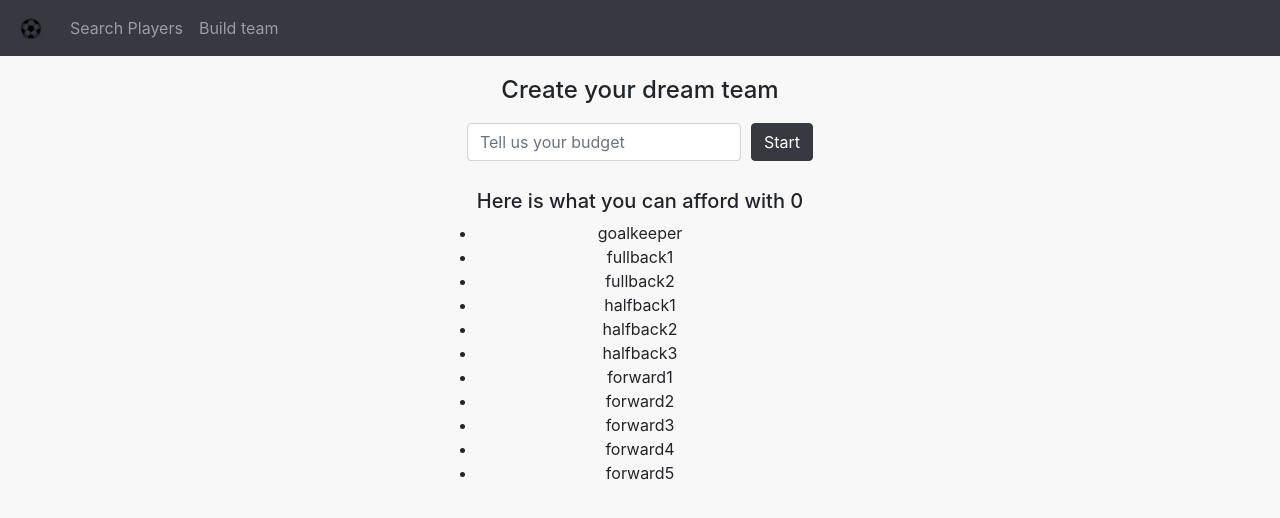
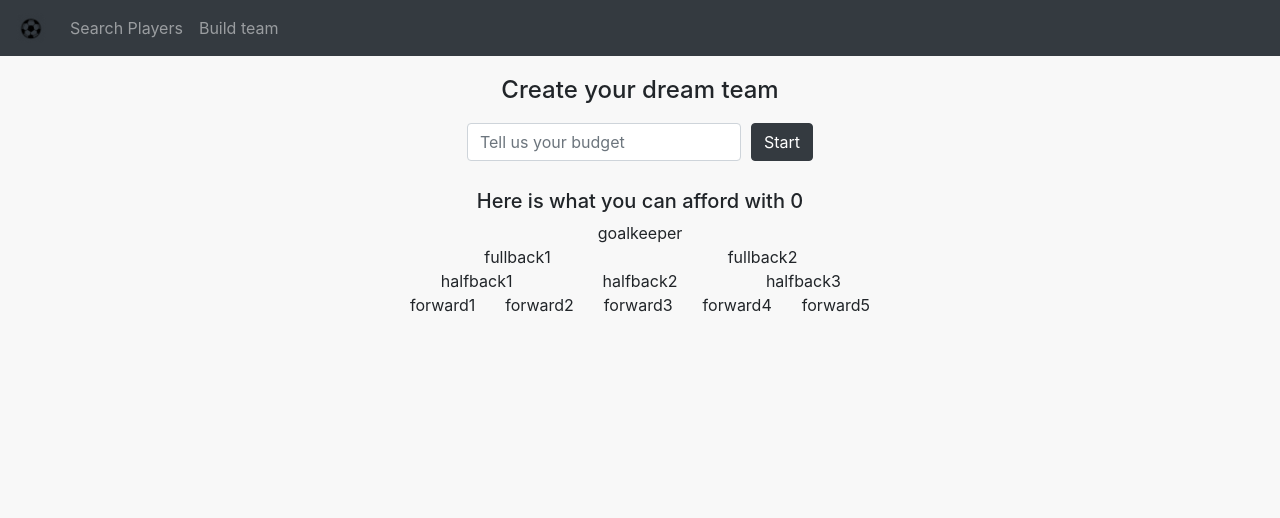
Before and after one commit to darkchesca/phiture-task-francescab, a React (Create React App) app in the folder Client/: page /team in a window 1280 px wide. Shown: the top 518 px of the page. Built offline with nearby package versions, Linux system fonts and the light colour scheme; a web font is replaced by a local one.

Commit message:
add grid to BuildTeam.tsx

```diff
--- a/Client/src/views/BuildTeam/BuildTeam.tsx
+++ b/Client/src/views/BuildTeam/BuildTeam.tsx
@@ -3,6 +3,8 @@
 //bootstrap
 import {Col, Form} from "react-bootstrap";
 import Button from "react-bootstrap/Button";
+import Container from "react-bootstrap/cjs/Container";
+import Row from "react-bootstrap/cjs/Row";
 //components
 import {LoadingModal} from "../../components/LoadingModal/LoadingModal";
 import {ErrorModal} from "../../components/ErrorModal/ErrorModal";
@@ -88,41 +90,51 @@
                         : team !== {} // team not empty
                             ? <div className="build-team-view_grid-result">
                                 <h5>{t('buildTeam.resultTitle', {budget: budget})}</h5>
-                                <ul>
-                                    <li>
+                                <Container>
+                                    <Row className="justify-content-md-center">
+                                        <Col>
                                             goalkeeper
-                                    </li>
-                                    <li>
+                                        </Col>
+                                    </Row>
+
+                                    {/* Columns start at 50% wide on mobile and bump up to 33.3% wide on desktop */}
+                                    <Row className="justify-content-md-center">
+                                        <Col>
                                             fullback1
-                                    </li>
-                                    <li>
+                                        </Col>
+                                        <Col>
                                             fullback2
-                                    </li>
-                                    <li>
+                                        </Col>
+                                    </Row>
+                                    <Row className="justify-content-md-center">
+                                        <Col>
                                             halfback1
-                                    </li>
-                                    <li>
+                                        </Col>
+                                        <Col>
                                             halfback2
-                                    </li>
-                                    <li>
+                                        </Col>
+                                        <Col>
                                             halfback3
-                                    </li>
-                                    <li>
+                                        </Col>
+                                    </Row>
+                                    <Row className="justify-content-md-center">
+                                        <Col>
                                             forward1
-                                    </li>
-                                    <li>
+                                        </Col>
+                                        <Col>
                                             forward2
-                                    </li>
-                                    <li>
+                                        </Col>
+                                        <Col>
                                             forward3
-                                    </li>
-                                    <li>
+                                        </Col>
+                                        <Col>
                                             forward4
-                                    </li>
-                                    <li>
+                                        </Col>
+                                        <Col>
                                             forward5
-                                    </li>
-                                </ul>
+                                        </Col>
+                                    </Row>
+                                </Container>
                             </div>
                             : <span>{t('buildTeam.nothingToSee')}</span>
                 }
```
Lines whose indentation alone changed are shown as unchanged.
